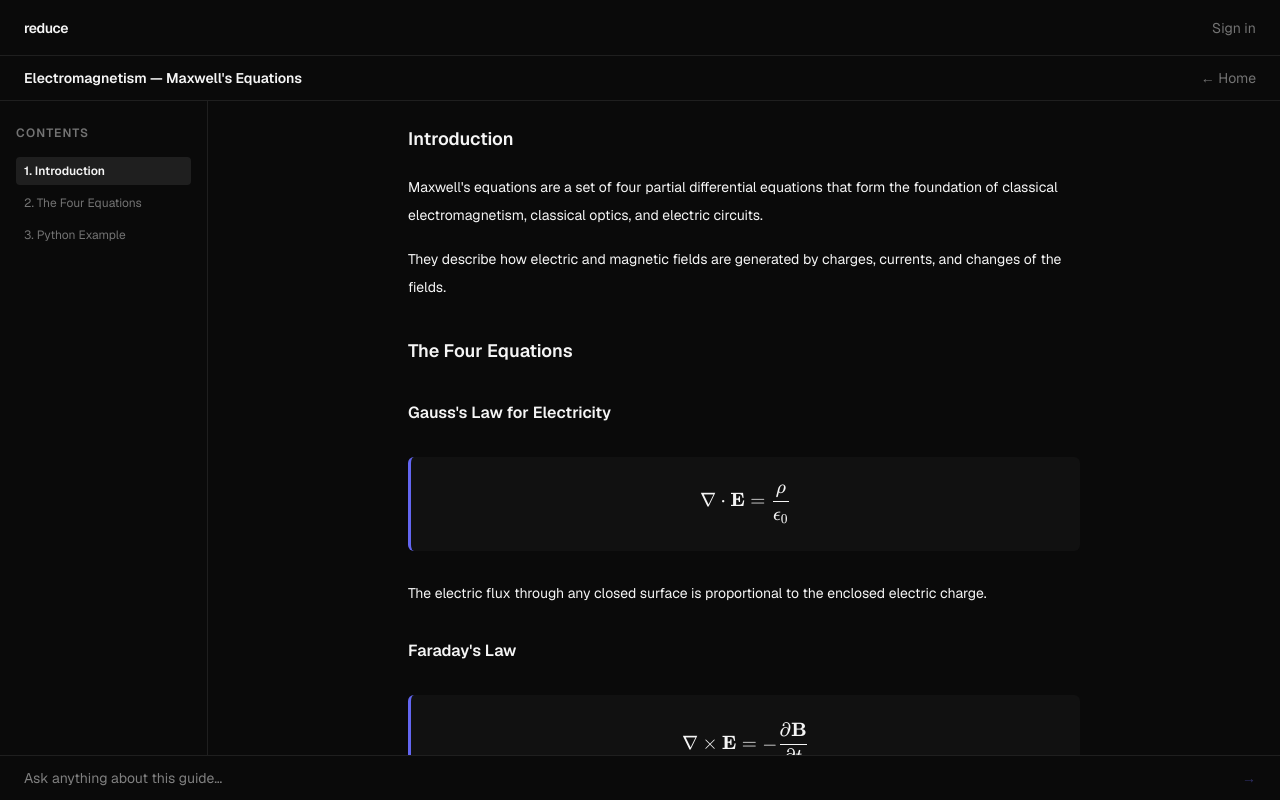
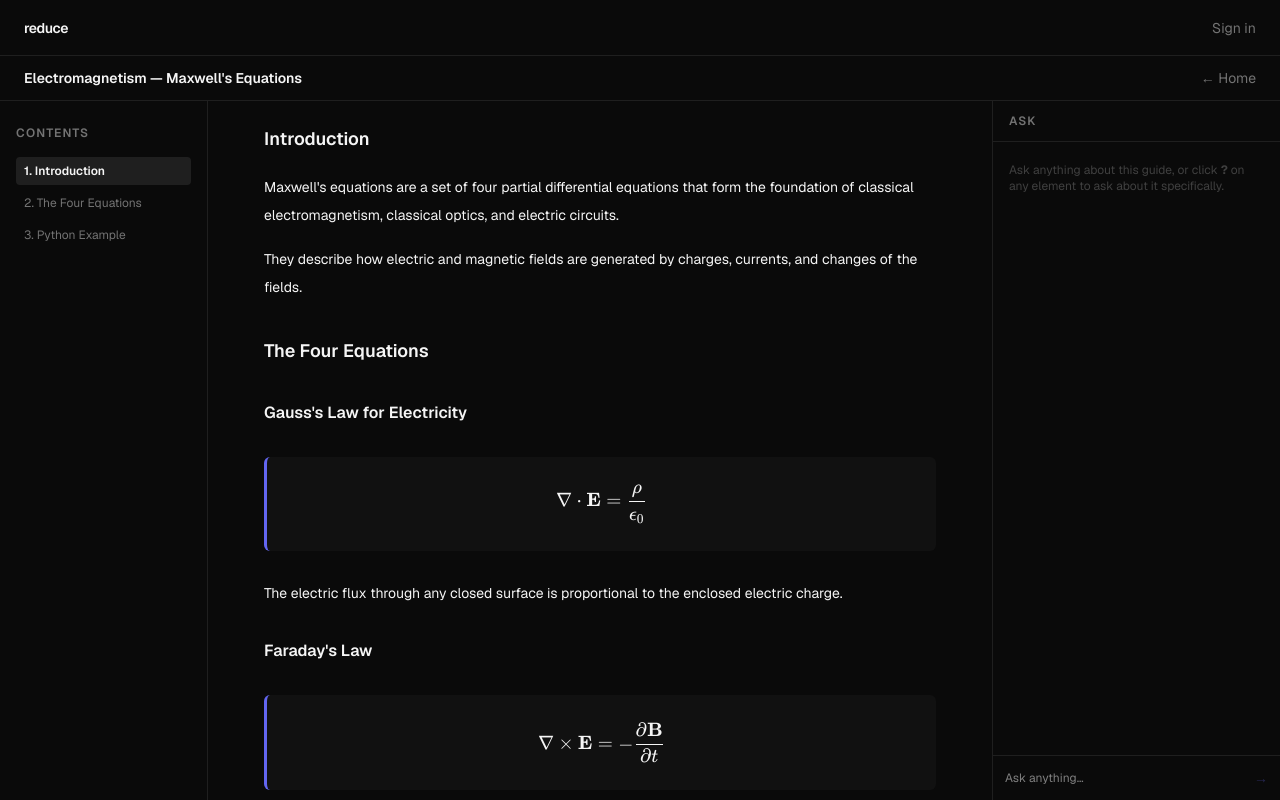
Before and after one commit to jx4e/reduce, a Next.js app: page /guide/1 in a window 1280 px wide. Built offline with nearby package versions, Linux system fonts and the light colour scheme.

Commit message:
feat: move ask bar to right pane alongside content

```diff
--- a/app/guide/[id]/GuideView.tsx
+++ b/app/guide/[id]/GuideView.tsx
@@ -3,7 +3,6 @@
 import { useEffect, useRef, useState } from 'react'
 import Link from 'next/link'
 import GuideElement from '@/components/GuideElement'
-import AskBar from '@/components/AskBar'
 import type { Guide, ChatMessage, ContentElement } from '@/types/guide'
 
 let msgIdCounter = 0
@@ -44,25 +43,37 @@ export default function GuideView({ guide }: { guide: Guide }) {
     return () => scrollEl.removeEventListener('scroll', updateActive)
   }, [guide.sections])
 
+  const [input, setInput] = useState('')
+  const chatEndRef = useRef<HTMLDivElement>(null)
+
   function handleAsk(element: ContentElement, question: string) {
-    handleSend(question, element)
+    // Pre-fill the pane input with context so the user can edit before sending
+    setContextElement(element)
+    setInput(question)
+    askInputRef.current?.focus()
   }
 
-  function handleSend(question: string, ctx?: ContentElement) {
+  const askInputRef = useRef<HTMLInputElement>(null)
+
+  function handleSend(e: React.FormEvent) {
+    e.preventDefault()
+    if (!input.trim()) return
     const userMsg: ChatMessage = {
       id: nextId(),
       role: 'user',
-      content: question,
-      contextElementId: ctx?.id,
-      contextElementContent: ctx?.content,
+      content: input.trim(),
+      contextElementId: contextElement?.id,
+      contextElementContent: contextElement?.content,
     }
     const assistantMsg: ChatMessage = {
       id: nextId(),
       role: 'assistant',
-      content: `(Simulated response to: "${question}")`,
+      content: `(Simulated response to: "${input.trim()}")`,
     }
     setMessages(prev => [...prev, userMsg, assistantMsg])
+    setInput('')
     setContextElement(undefined)
+    setTimeout(() => chatEndRef.current?.scrollIntoView({ behavior: 'smooth' }), 50)
   }
 
   return (
@@ -108,7 +119,7 @@ export default function GuideView({ guide }: { guide: Guide }) {
           })}
         </aside>
 
-        {/* Scrollable content — ref used by scroll listener */}
+        {/* Scrollable content */}
         <div ref={scrollRef} className="flex-1 overflow-y-auto px-6 py-6">
           <div className="max-w-2xl mx-auto flex flex-col gap-8">
             {guide.sections.map(section => (
@@ -129,16 +140,75 @@ export default function GuideView({ guide }: { guide: Guide }) {
             <div className="h-[75vh]" aria-hidden="true" />
           </div>
         </div>
-      </div>
 
-      {/* Always-visible ask bar */}
-      <div className="sticky bottom-0">
-        <AskBar
-          messages={messages}
-          onSend={handleSend}
-          contextElement={contextElement}
-          onClearContext={() => setContextElement(undefined)}
-        />
+        {/* Ask pane (right) */}
+        <aside
+          className="hidden md:flex w-72 shrink-0 flex-col border-l"
+          style={{ borderColor: 'var(--border)' }}
+        >
+          {/* Pane header */}
+          <div className="px-4 py-3 border-b shrink-0" style={{ borderColor: 'var(--border)' }}>
+            <p className="text-xs font-semibold uppercase tracking-widest" style={{ color: 'var(--muted)' }}>
+              Ask
+            </p>
+          </div>
+
+          {/* Chat history */}
+          <div role="log" className="flex-1 overflow-y-auto px-4 py-3 flex flex-col gap-3">
+            {messages.length === 0 && (
+              <p className="text-xs mt-2" style={{ color: 'var(--muted-dark)' }}>
+                Ask anything about this guide, or click <strong>?</strong> on any element to ask about it specifically.
+              </p>
+            )}
+            {messages.map(msg => (
+              <div key={msg.id} className={`flex flex-col gap-1 ${msg.role === 'user' ? 'items-end' : 'items-start'}`}>
+                {msg.contextElementContent && (
+                  <span className="text-xs px-2 py-0.5 rounded-full" style={{ background: 'var(--border)', color: 'var(--muted)' }}>
+                    re: {msg.contextElementContent.slice(0, 35)}…
+                  </span>
+                )}
+                <div
+                  className="max-w-[90%] rounded-xl px-3 py-2 text-xs leading-relaxed"
+                  style={{
+                    background: msg.role === 'user' ? 'var(--accent)' : 'var(--surface)',
+                    color: msg.role === 'user' ? '#fff' : 'var(--foreground)',
+                  }}
+                >
+                  {msg.content}
+                </div>
+              </div>
+            ))}
+            <div ref={chatEndRef} />
+          </div>
+
+          {/* Input */}
+          <form onSubmit={handleSend} className="shrink-0 border-t px-3 py-3 flex flex-col gap-2" style={{ borderColor: 'var(--border)' }}>
+            {contextElement && (
+              <div className="flex items-center justify-between rounded px-2 py-1 text-xs" style={{ background: 'var(--border)', color: 'var(--muted)' }}>
+                <span className="truncate">re: {contextElement.content.slice(0, 40)}</span>
+                <button type="button" onClick={() => setContextElement(undefined)} className="ml-2 shrink-0">×</button>
+              </div>
+            )}
+            <div className="flex items-center gap-2">
+              <input
+                ref={askInputRef}
+                value={input}
+                onChange={e => setInput(e.target.value)}
+                placeholder="Ask anything…"
+                className="flex-1 bg-transparent text-xs outline-none"
+                style={{ color: 'var(--foreground)' }}
+              />
+              <button
+                type="submit"
+                disabled={!input.trim()}
+                className="text-sm font-semibold disabled:opacity-30 transition-opacity"
+                style={{ color: 'var(--accent)' }}
+              >
+                →
+              </button>
+            </div>
+          </form>
+        </aside>
       </div>
     </div>
   )
```
